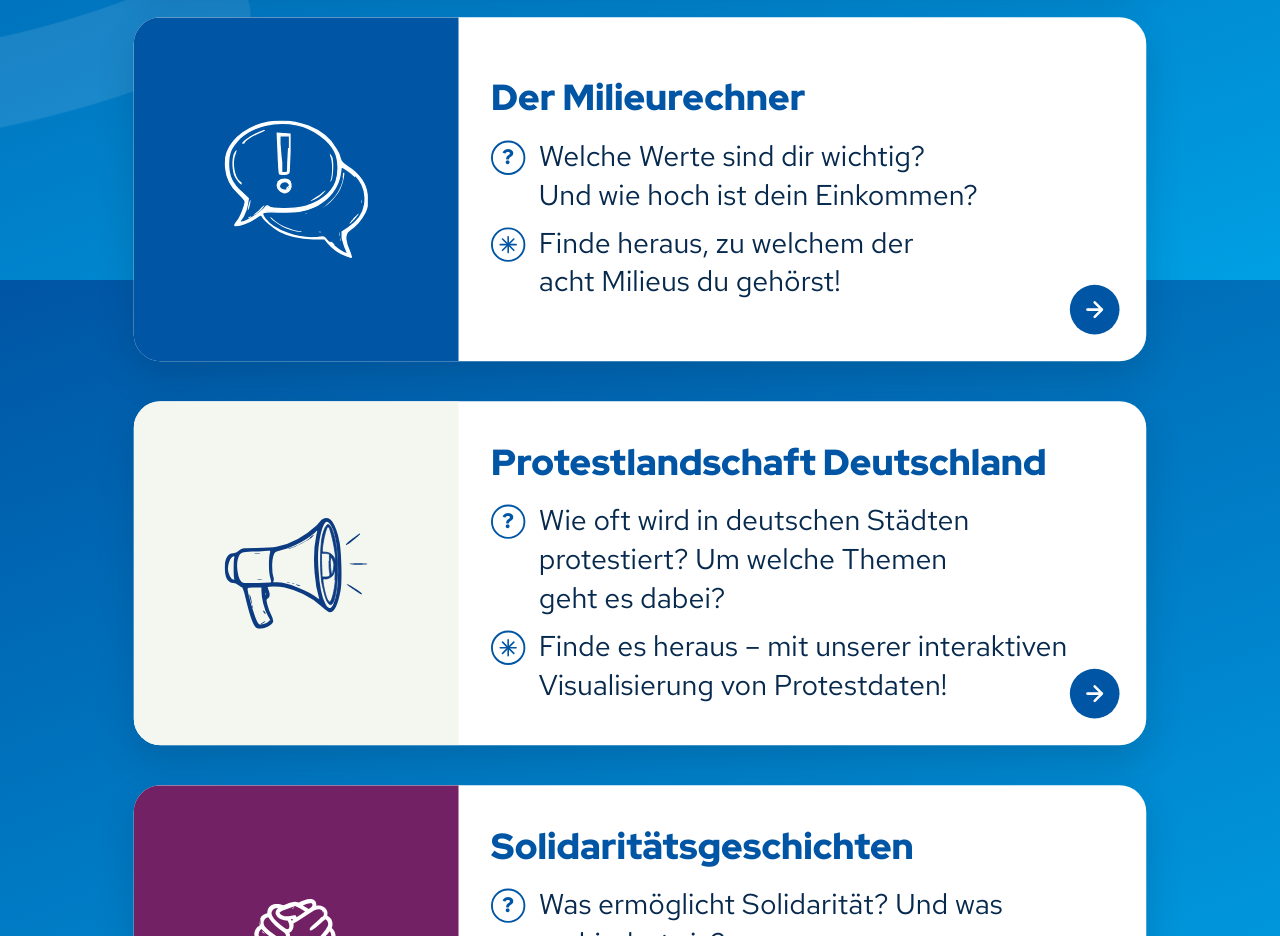
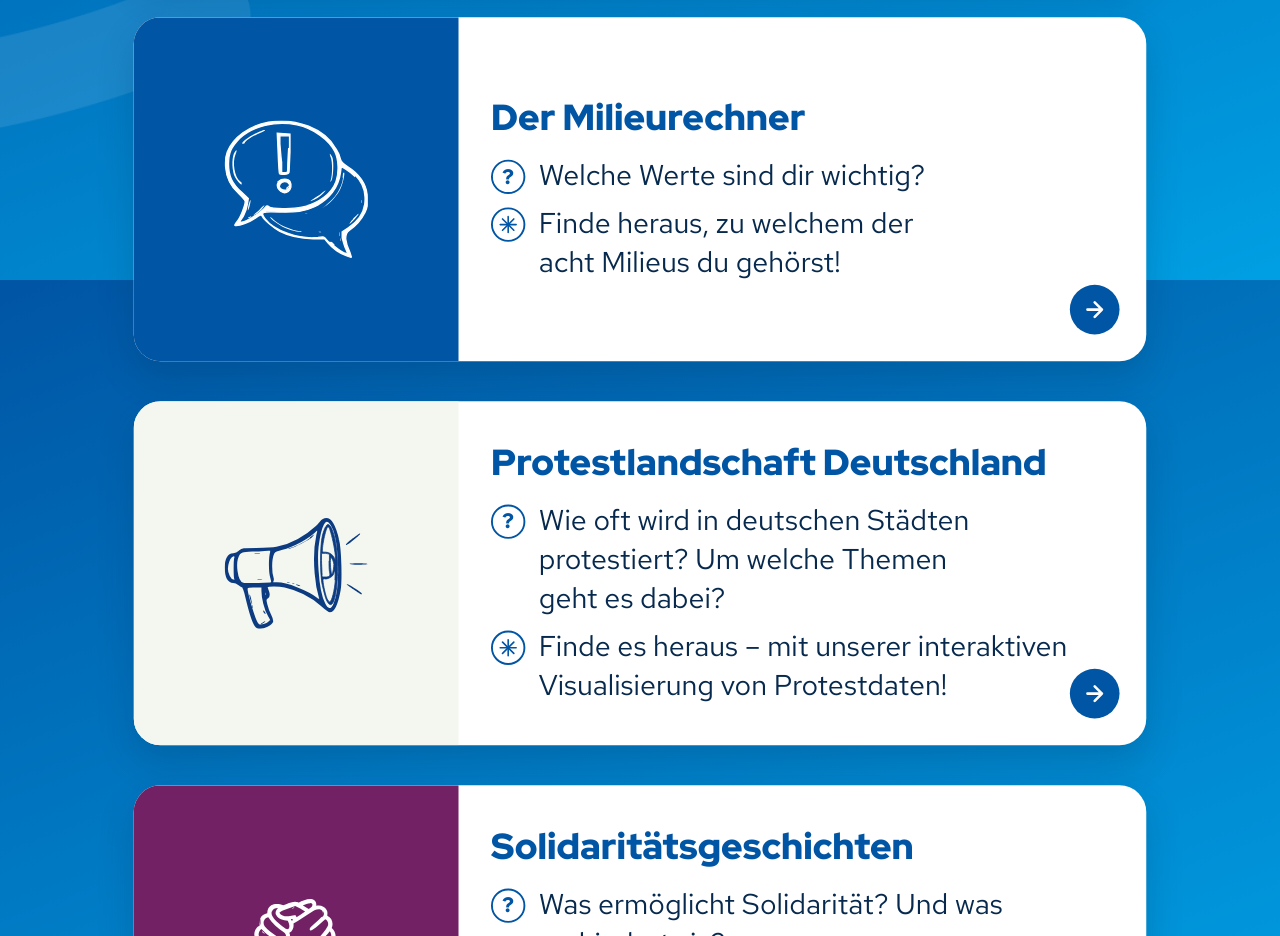
Before and after one commit to flpfg-boop/fgz-landingpage, a plain HTML site: page index.html in a window 1280 px wide. Shown: the part 1320-2256 px from the top of the page. Drawn offline with Linux system fonts and the light colour scheme.

Commit message:
Remove income question from sub-text

```diff
--- a/index.html
+++ b/index.html
@@ -396,7 +396,7 @@
           <div class="tool-sub">
             <div class="sub-row">
               <span class="sub-icon question">?</span>
-              <span class="sub-text">Welche Werte sind dir wichtig?<br>Und wie hoch ist dein Einkommen?</span>
+              <span class="sub-text">Welche Werte sind dir wichtig?</span>
             </div>
             <div class="sub-row">
               <span class="sub-icon star">
```
